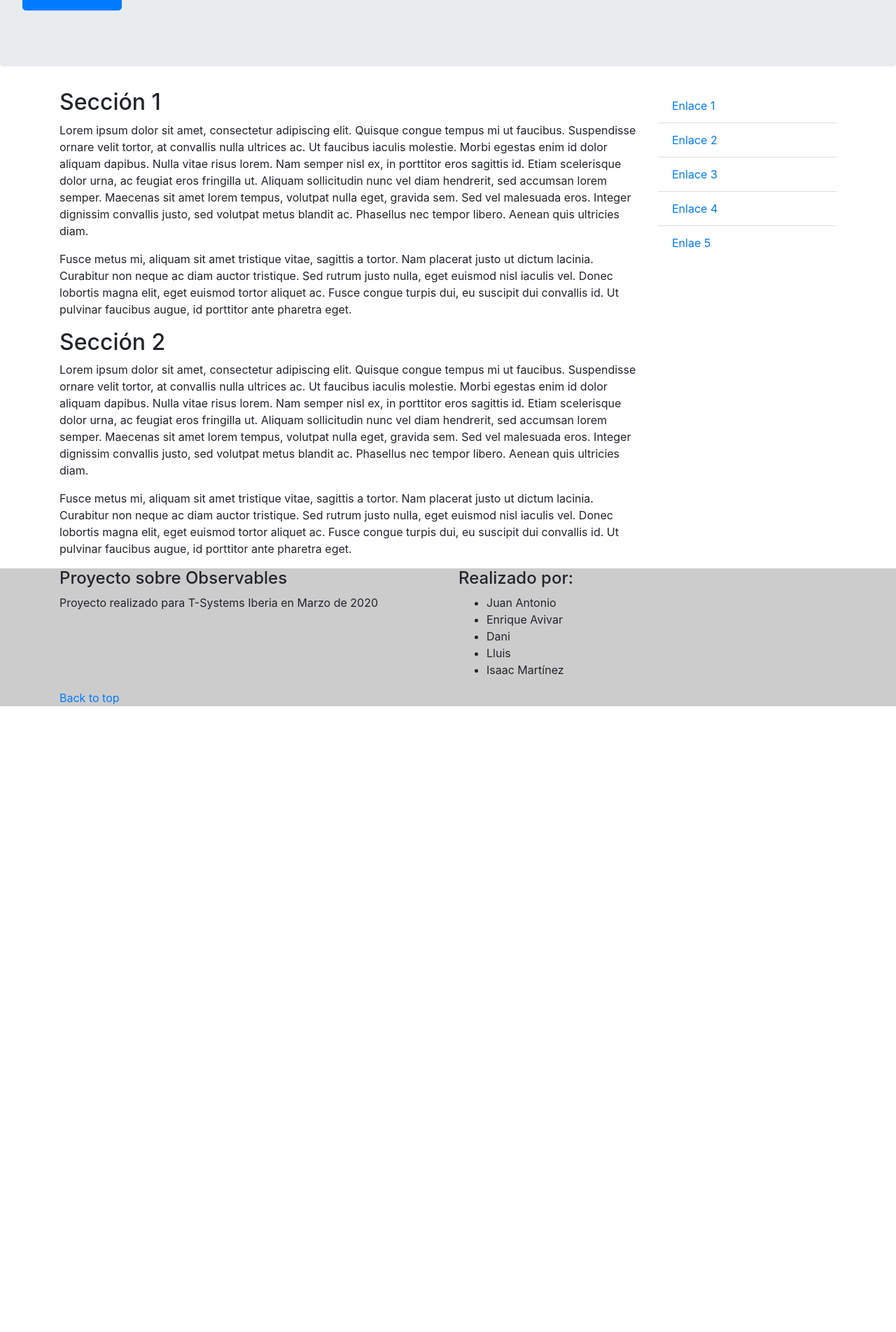
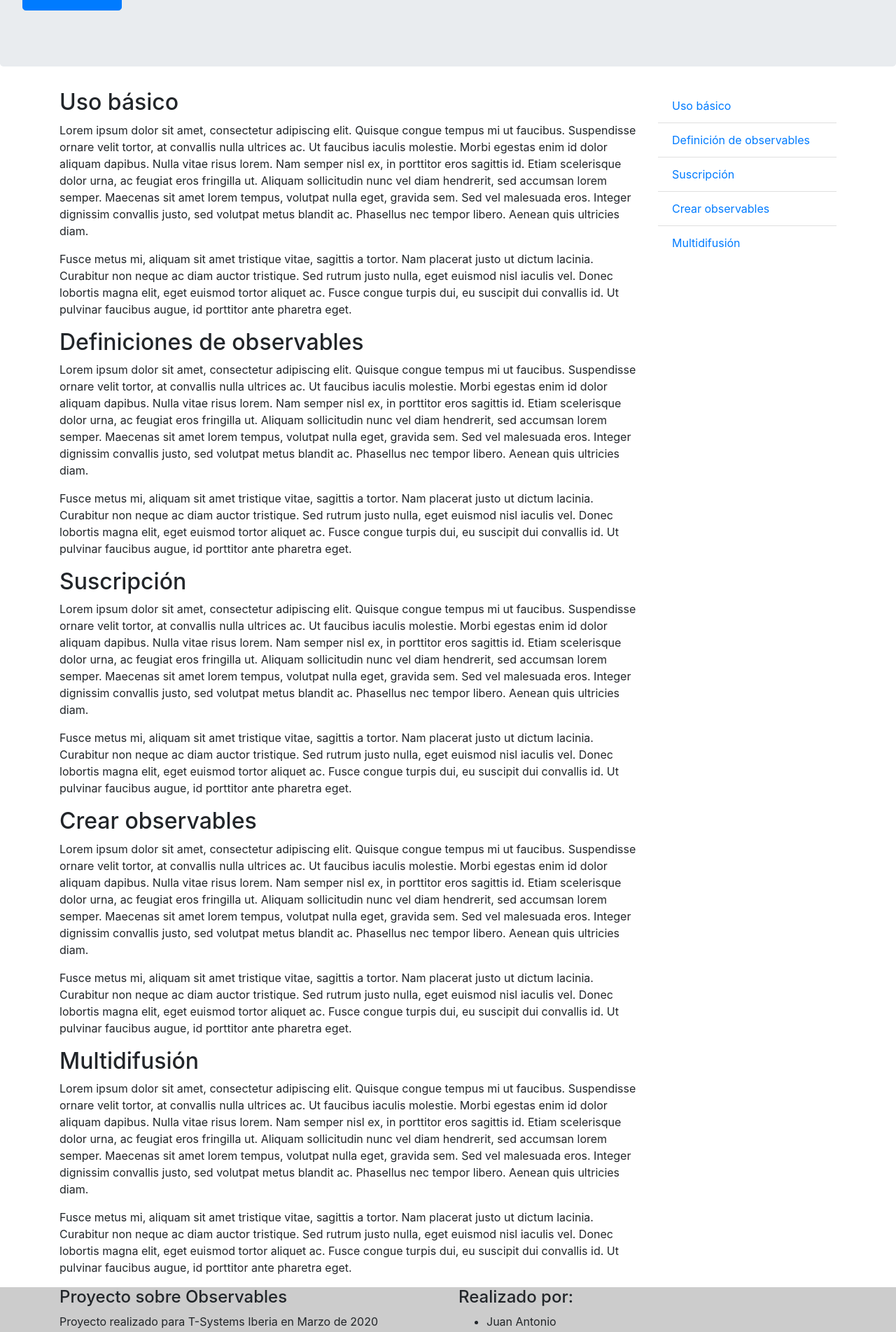
Before and after one commit to enriqueavivar-tsystems/observables, an Angular app: page / in a window 1280 px wide. Shown: the part 347-2250 px from the top of the page at 70% size. Before the commit the page ends 1372 px from the top, so only its background shows below. Built offline with nearby package versions, Linux system fonts and the light colour scheme.

Commit message:
Sincronización ramas

```diff
--- a/src/app/components/mainContent/main-content-component/main-content-component.component.html
+++ b/src/app/components/mainContent/main-content-component/main-content-component.component.html
@@ -1,5 +1,5 @@
-<div id="seccion1">
-    <h2>Sección 1</h2>
+<div id="uso-basico">
+    <h2>Uso básico</h2>
     <p>
         Lorem ipsum dolor sit amet, consectetur adipiscing elit. Quisque congue tempus mi ut faucibus. Suspendisse ornare velit tortor, at convallis nulla ultrices ac. Ut faucibus iaculis molestie. Morbi egestas enim id dolor aliquam dapibus. Nulla vitae risus
         lorem. Nam semper nisl ex, in porttitor eros sagittis id. Etiam scelerisque dolor urna, ac feugiat eros fringilla ut. Aliquam sollicitudin nunc vel diam hendrerit, sed accumsan lorem semper. Maecenas sit amet lorem tempus, volutpat nulla eget,
@@ -11,8 +11,8 @@
     </p>
 </div>
 
-<div id="seccion 2">
-    <h2>Sección 2</h2>
+<div id="definicion">
+    <h2>Definiciones de observables</h2>
     <p>
         Lorem ipsum dolor sit amet, consectetur adipiscing elit. Quisque congue tempus mi ut faucibus. Suspendisse ornare velit tortor, at convallis nulla ultrices ac. Ut faucibus iaculis molestie. Morbi egestas enim id dolor aliquam dapibus. Nulla vitae risus
         lorem. Nam semper nisl ex, in porttitor eros sagittis id. Etiam scelerisque dolor urna, ac feugiat eros fringilla ut. Aliquam sollicitudin nunc vel diam hendrerit, sed accumsan lorem semper. Maecenas sit amet lorem tempus, volutpat nulla eget,
@@ -23,3 +23,42 @@
         aliquet ac. Fusce congue turpis dui, eu suscipit dui convallis id. Ut pulvinar faucibus augue, id porttitor ante pharetra eget.
     </p>
 </div>
+
+<div id="suscripcion">
+    <h2>Suscripción</h2>
+    <p>
+        Lorem ipsum dolor sit amet, consectetur adipiscing elit. Quisque congue tempus mi ut faucibus. Suspendisse ornare velit tortor, at convallis nulla ultrices ac. Ut faucibus iaculis molestie. Morbi egestas enim id dolor aliquam dapibus. Nulla vitae risus
+        lorem. Nam semper nisl ex, in porttitor eros sagittis id. Etiam scelerisque dolor urna, ac feugiat eros fringilla ut. Aliquam sollicitudin nunc vel diam hendrerit, sed accumsan lorem semper. Maecenas sit amet lorem tempus, volutpat nulla eget,
+        gravida sem. Sed vel malesuada eros. Integer dignissim convallis justo, sed volutpat metus blandit ac. Phasellus nec tempor libero. Aenean quis ultricies diam.
+    </p>
+    <p>
+        Fusce metus mi, aliquam sit amet tristique vitae, sagittis a tortor. Nam placerat justo ut dictum lacinia. Curabitur non neque ac diam auctor tristique. Sed rutrum justo nulla, eget euismod nisl iaculis vel. Donec lobortis magna elit, eget euismod tortor
+        aliquet ac. Fusce congue turpis dui, eu suscipit dui convallis id. Ut pulvinar faucibus augue, id porttitor ante pharetra eget.
+    </p>
+</div>
+
+<div id="crear-observables">
+    <h2>Crear observables</h2>
+    <p>
+        Lorem ipsum dolor sit amet, consectetur adipiscing elit. Quisque congue tempus mi ut faucibus. Suspendisse ornare velit tortor, at convallis nulla ultrices ac. Ut faucibus iaculis molestie. Morbi egestas enim id dolor aliquam dapibus. Nulla vitae risus
+        lorem. Nam semper nisl ex, in porttitor eros sagittis id. Etiam scelerisque dolor urna, ac feugiat eros fringilla ut. Aliquam sollicitudin nunc vel diam hendrerit, sed accumsan lorem semper. Maecenas sit amet lorem tempus, volutpat nulla eget,
+        gravida sem. Sed vel malesuada eros. Integer dignissim convallis justo, sed volutpat metus blandit ac. Phasellus nec tempor libero. Aenean quis ultricies diam.
+    </p>
+    <p>
+        Fusce metus mi, aliquam sit amet tristique vitae, sagittis a tortor. Nam placerat justo ut dictum lacinia. Curabitur non neque ac diam auctor tristique. Sed rutrum justo nulla, eget euismod nisl iaculis vel. Donec lobortis magna elit, eget euismod tortor
+        aliquet ac. Fusce congue turpis dui, eu suscipit dui convallis id. Ut pulvinar faucibus augue, id porttitor ante pharetra eget.
+    </p>
+</div>
+
+<div id="multidifusion">
+    <h2>Multidifusión</h2>
+    <p>
+        Lorem ipsum dolor sit amet, consectetur adipiscing elit. Quisque congue tempus mi ut faucibus. Suspendisse ornare velit tortor, at convallis nulla ultrices ac. Ut faucibus iaculis molestie. Morbi egestas enim id dolor aliquam dapibus. Nulla vitae risus
+        lorem. Nam semper nisl ex, in porttitor eros sagittis id. Etiam scelerisque dolor urna, ac feugiat eros fringilla ut. Aliquam sollicitudin nunc vel diam hendrerit, sed accumsan lorem semper. Maecenas sit amet lorem tempus, volutpat nulla eget,
+        gravida sem. Sed vel malesuada eros. Integer dignissim convallis justo, sed volutpat metus blandit ac. Phasellus nec tempor libero. Aenean quis ultricies diam.
+    </p>
+    <p>
+        Fusce metus mi, aliquam sit amet tristique vitae, sagittis a tortor. Nam placerat justo ut dictum lacinia. Curabitur non neque ac diam auctor tristique. Sed rutrum justo nulla, eget euismod nisl iaculis vel. Donec lobortis magna elit, eget euismod tortor
+        aliquet ac. Fusce congue turpis dui, eu suscipit dui convallis id. Ut pulvinar faucibus augue, id porttitor ante pharetra eget.
+    </p>
+</div>
--- a/src/app/components/sideContent/side-content-component/side-content-component.component.html
+++ b/src/app/components/sideContent/side-content-component/side-content-component.component.html
@@ -1,8 +1,7 @@
 <ul class="list-group list-group-flush">
-    <li class="list-group-item"><a href="">Enlace 1</a></li>
-    <li class="list-group-item"><a href="">Enlace 2</a></li>
-    <li class="list-group-item"><a href="">Enlace 3</a></li>
-    <li class="list-group-item"><a href="">Enlace 4</a></li>
-    <li class="list-group-item"><a href="">Enlae 5</a></li>
-
+    <li class="list-group-item"><a href="#uso-basico">Uso básico</a></li>
+    <li class="list-group-item"><a href="#definicion">Definición de observables</a></li>
+    <li class="list-group-item"><a href="#suscripcion">Suscripción</a></li>
+    <li class="list-group-item"><a href="#crear-observables">Crear observables</a></li>
+    <li class="list-group-item"><a href="#multidifusion">Multidifusión</a></li>
 </ul>
```
